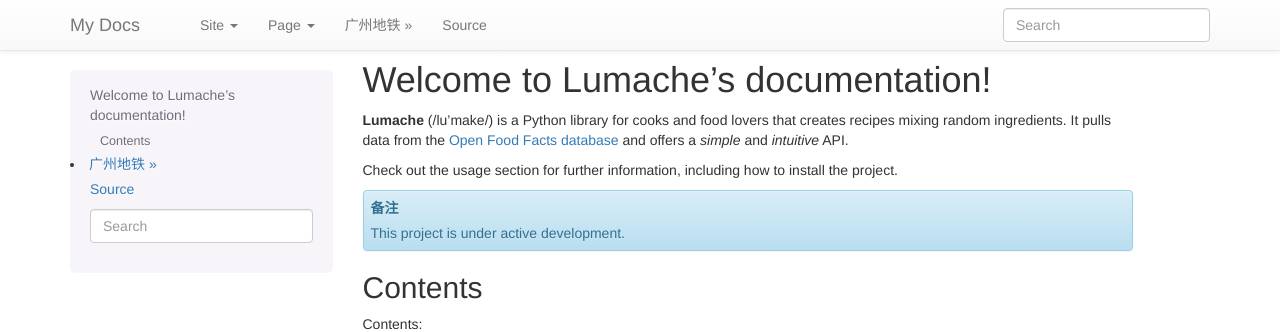
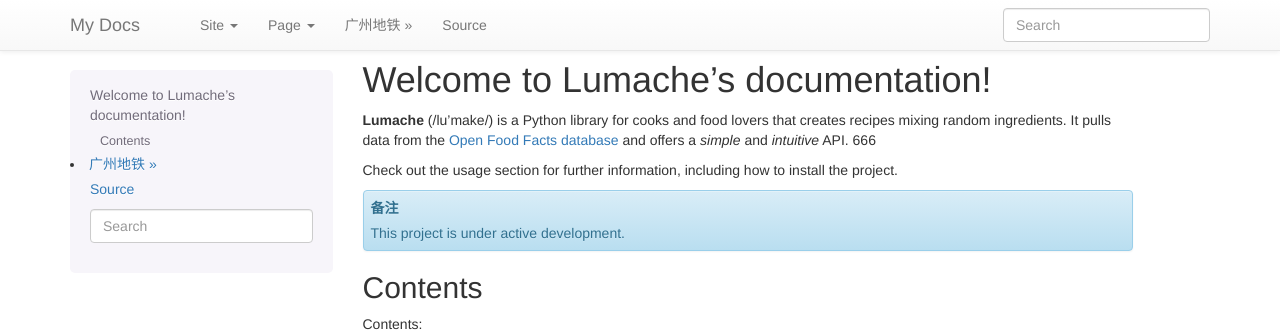
Before and after one commit to wclin99/mdoc, a Sphinx documentation site: the page built from docs/source/index.rst, in a window 1280 px wide. Shown: the top 332 px of the page. Built offline with Sphinx 7.4.7, drawn with Linux system fonts in a browser that asks for light colours; pages that are not in the unit, such as notebooks, are missing from menus.

Commit message:
add settings.json

```diff
--- a/docs/source/index.rst
+++ b/docs/source/index.rst
@@ -4,7 +4,7 @@
 **Lumache** (/lu'make/) is a Python library for cooks and food lovers that
 creates recipes mixing random ingredients.  It pulls data from the `Open Food
 Facts database <https://world.openfoodfacts.org/>`_ and offers a *simple* and
-*intuitive* API.
+*intuitive* API. 666
 
 
 Check out the :doc:`usage` section for further information, including how to
--- a/pyproject.toml
+++ b/pyproject.toml
@@ -5,7 +5,9 @@
 readme = "README.md"
 requires-python = ">=3.12"
 dependencies = [
+    "doc8>=2.0.0",
     "myst-parser>=4.0.1",
+    "rstcheck>=6.2.5",
     "sphinx<9",
     "sphinx-bootstrap-theme>=0.8.1",
 ]
```
Also changed, not shown: 10 other files.
